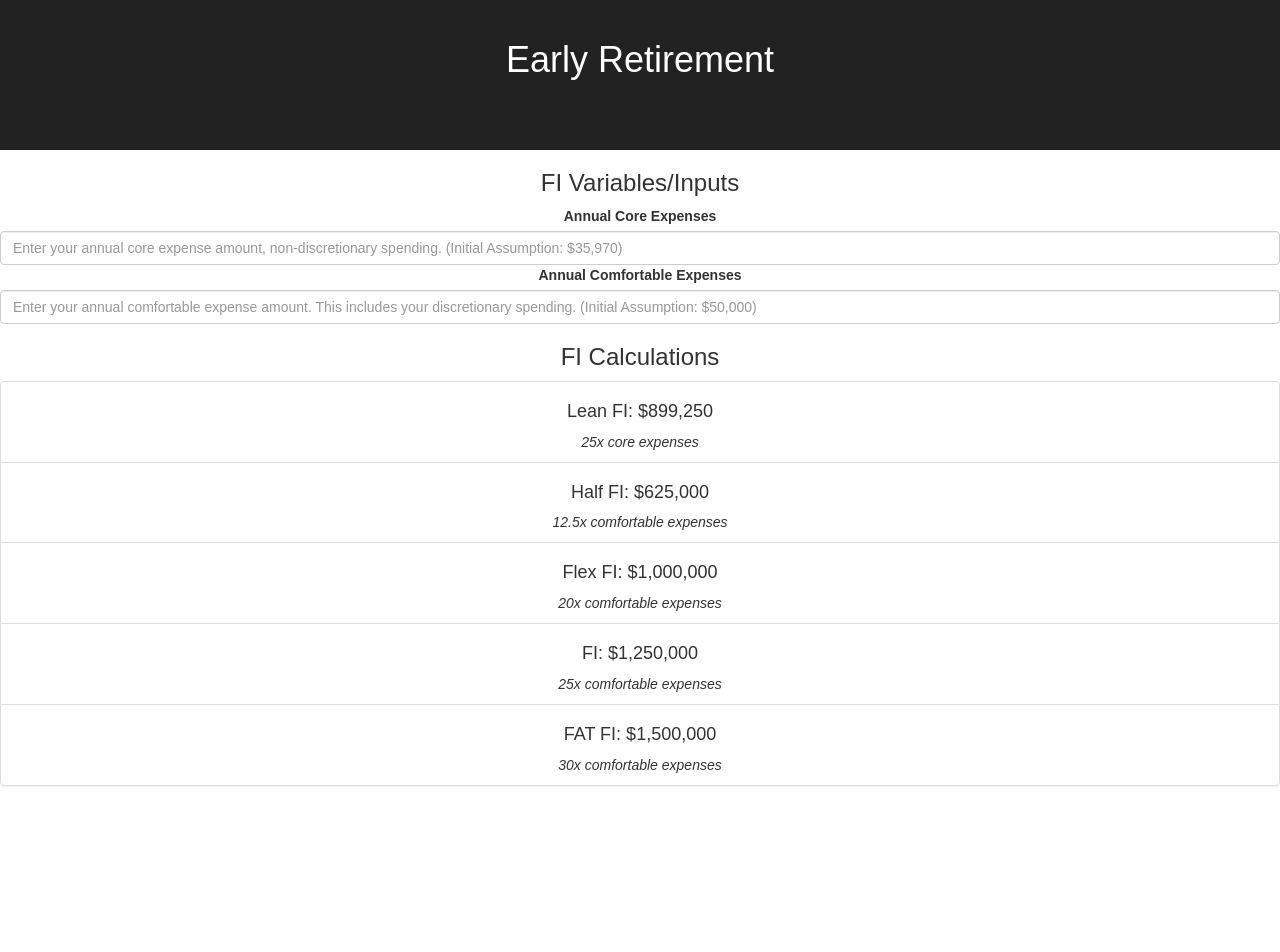
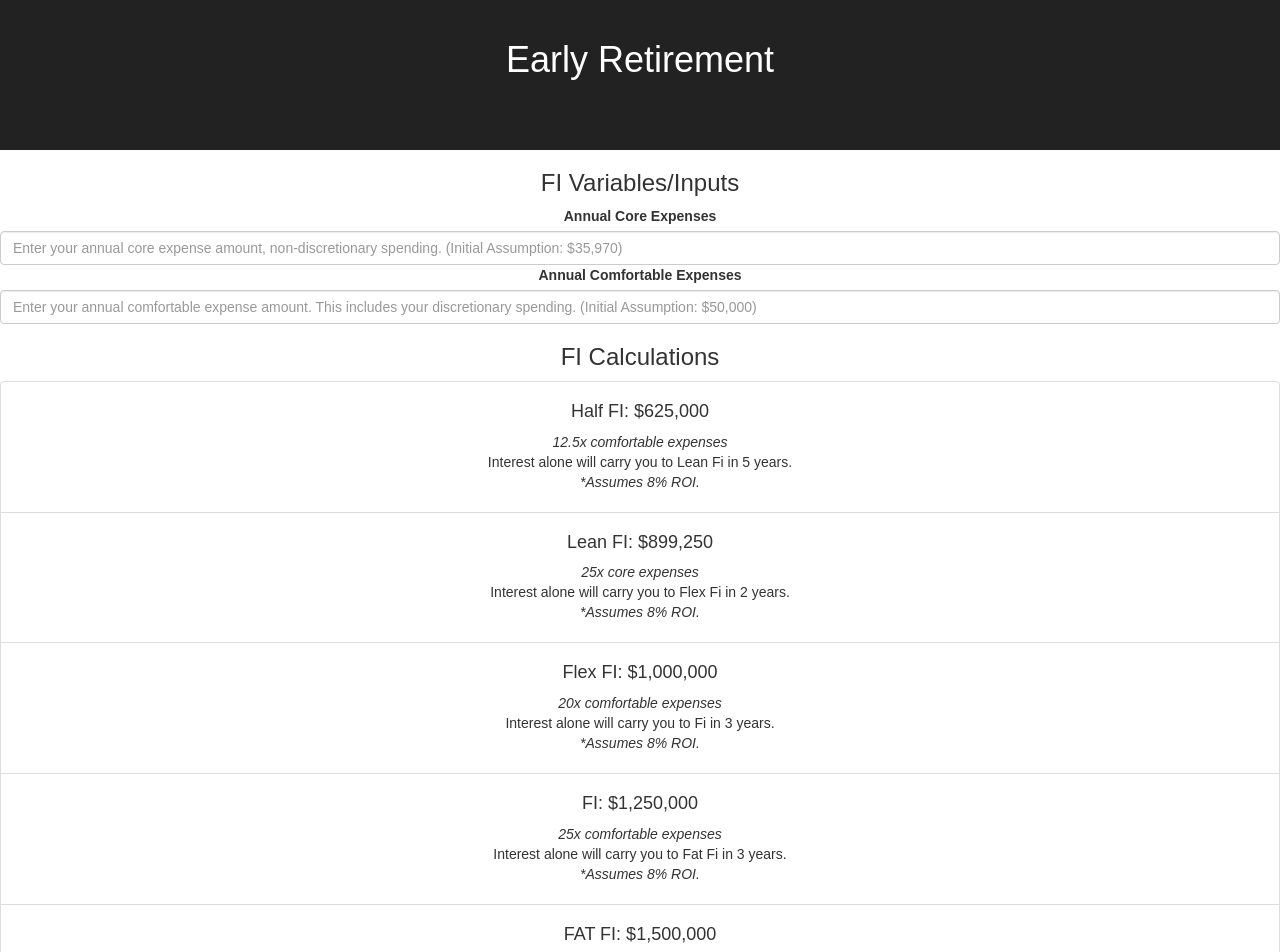
Before and after one commit to meagerfindings/early_retirement_calculators, a React (Create React App) app: page / in a window 1280 px wide. Shown: the top 952 px of the page. Before the commit the page ends 806 px from the top, so only its background shows below. Built offline with nearby package versions, Linux system fonts and the light colour scheme.

Commit message:
added calculateInterestYears

```diff
--- a/src/components/AppContainer.js
+++ b/src/components/AppContainer.js
@@ -20,10 +20,21 @@ class AppContainer extends Component {
         this.setState({comfortable_expenses: comfortValue});
     };
 
+    static calculateInterestYears(current, future) {
+        let temp = current;
+        let years = 0;
+
+        for (years; temp <= future; years++) {
+            temp = (temp * .08) + temp;
+            console.log(temp);
+        }
+        return(years)
+    }
+
     render() {
         let nf = new Intl.NumberFormat();
+        let halfFi = this.state.comfortable_expenses * 12.5;
         let leanFi = this.state.core_expenses * 25;
-        let halfFi = this.state.comfortable_expenses * 12.5;
         let flexFi= this.state.comfortable_expenses * 20;
         let fi = this.state.comfortable_expenses * 25;
         let fatFi = this.state.comfortable_expenses * 30;
@@ -40,24 +51,49 @@ class AppContainer extends Component {
                 <h3>FI Calculations</h3>
                 <ListGroup>
                     <ListGroupItem>
+                        <h4>Half FI: ${nf.format(halfFi)}</h4>
+                        <i>12.5x comfortable expenses</i>
+                        <div>
+                            <p>Interest alone will carry you to Lean Fi in {AppContainer.calculateInterestYears(halfFi,leanFi)} years. <br/>
+                                <i>*Assumes 8% ROI.</i>
+                            </p>
+                        </div>
+                    </ListGroupItem>
+                    <ListGroupItem>
                         <h4>Lean FI: ${nf.format(leanFi)}</h4>
                         <i>25x core expenses</i>
-                    </ListGroupItem>
-                    <ListGroupItem>
-                        <h4>Half FI: ${nf.format(halfFi)}</h4>
-                        <i>12.5x comfortable expenses</i>
+                        <div>
+                            <p>Interest alone will carry you to Flex Fi in {AppContainer.calculateInterestYears(leanFi, flexFi)} years. <br/>
+                                <i>*Assumes 8% ROI.</i>
+                            </p>
+                        </div>
                     </ListGroupItem>
                     <ListGroupItem>
                         <h4>Flex FI: ${nf.format(flexFi)}</h4>
                         <i>20x comfortable expenses</i>
+                        <div>
+                            <p>Interest alone will carry you to Fi in {AppContainer.calculateInterestYears(flexFi, fi)} years. <br/>
+                                <i>*Assumes 8% ROI.</i>
+                            </p>
+                        </div>
                     </ListGroupItem>
                     <ListGroupItem>
                         <h4>FI: ${nf.format(fi)}</h4>
                         <i>25x comfortable expenses</i>
+                        <div>
+                            <p>Interest alone will carry you to Fat Fi in {AppContainer.calculateInterestYears(fi, fatFi)} years. <br/>
+                                <i>*Assumes 8% ROI.</i>
+                            </p>
+                        </div>
                     </ListGroupItem>
                     <ListGroupItem>
                         <h4>FAT FI: ${nf.format(fatFi)}</h4>
                         <i>30x comfortable expenses</i>
+                        <div>
+                            <p>Interest alone will carry you to Lean Fi in {AppContainer.calculateInterestYears(halfFi,leanFi)} years. <br/>
+                                <i>*Assumes 8% ROI.</i>
+                            </p>
+                        </div>
                     </ListGroupItem>
                 </ListGroup>
             </div>
```
